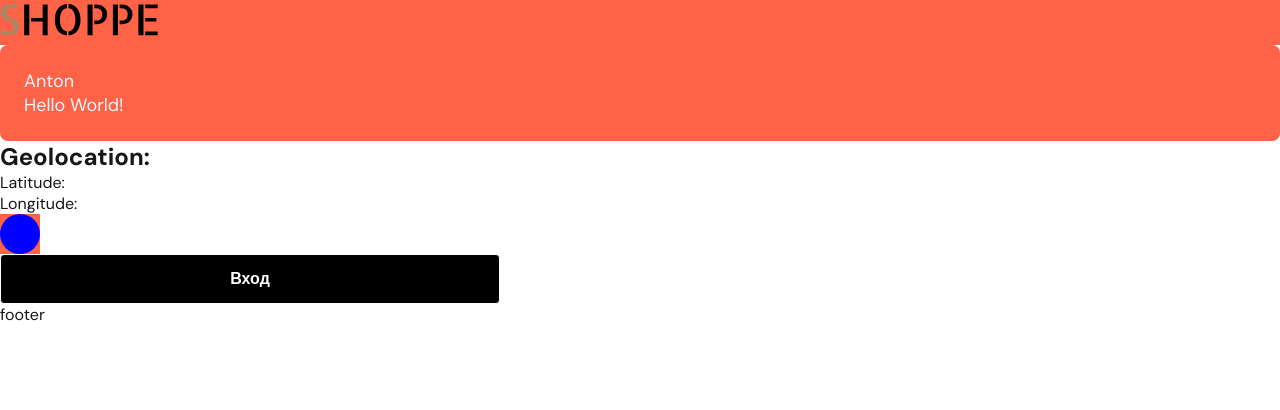
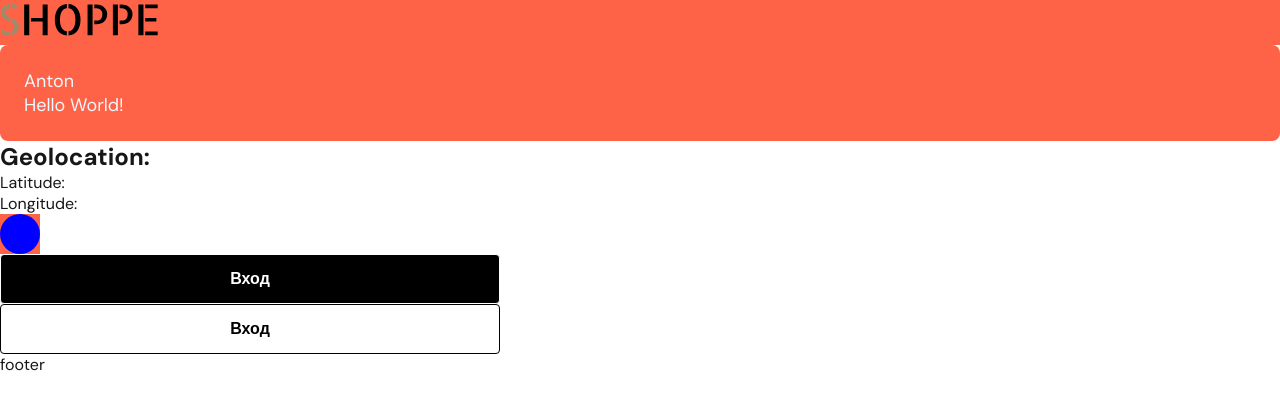
Before and after one commit to ministrov/shoppe-ecommerce-next, a Next.js app: page / in a window 1280 px wide. Shown: the top 410 px of the page. Built offline with nearby package versions, Linux system fonts and the light colour scheme; no server answers.

Commit message:
feature - Finish creating different appearence for button component

```diff
--- a/app/(site)/page.tsx
+++ b/app/(site)/page.tsx
@@ -14,7 +14,8 @@ export default function Home() {
       <Circle x={20} y={20} radius={20} fill={'blue'} />
 
       <div style={{ maxWidth: '500px'}}>
-        <Button size={'medium'}>Вход</Button>
+        <Button>Вход</Button>
+        <Button size={'medium'} ghost>Вход</Button>
       </div>
     </div>
   );
--- a/components/button/Button.props.ts
+++ b/components/button/Button.props.ts
@@ -5,6 +5,8 @@ export interface ButtonProps
     ButtonHTMLAttributes<HTMLButtonElement>,
     HTMLButtonElement
   > {
-  size: 'medium' | 'small',
+  className?: string,
+  ghost?: boolean,
+  size?: 'medium' | 'small',
   children: ReactNode;
 }
--- a/components/button/Button.tsx
+++ b/components/button/Button.tsx
@@ -2,11 +2,13 @@ import { ButtonProps } from './Button.props';
 import cn from 'classnames';
 import styles from './Button.module.css';
 
-const Button = ({ children, size }: ButtonProps) => {
-  // console.log(appearence, children, size);
+const Button = ({ children, size, className, ghost = false }: ButtonProps) => {
+
+  console.log(className);
   return (
   <button
-    className={cn(styles.button, {
+    className={cn(styles.button, className, {
+      [styles['button--ghost']]: ghost,
       [styles.medium]: size === 'medium',
       [styles.small]: size === 'small',
     })}
```
